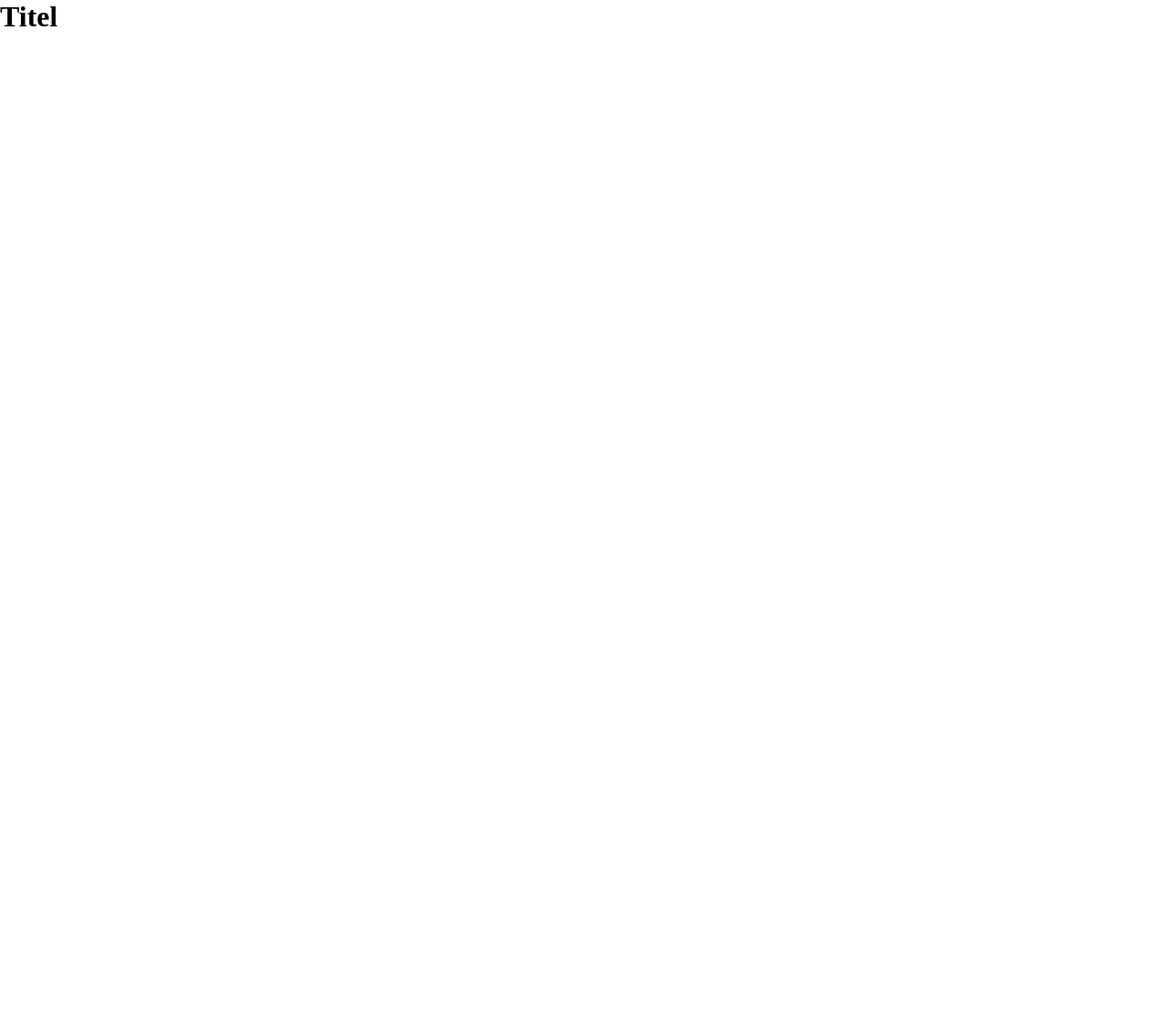
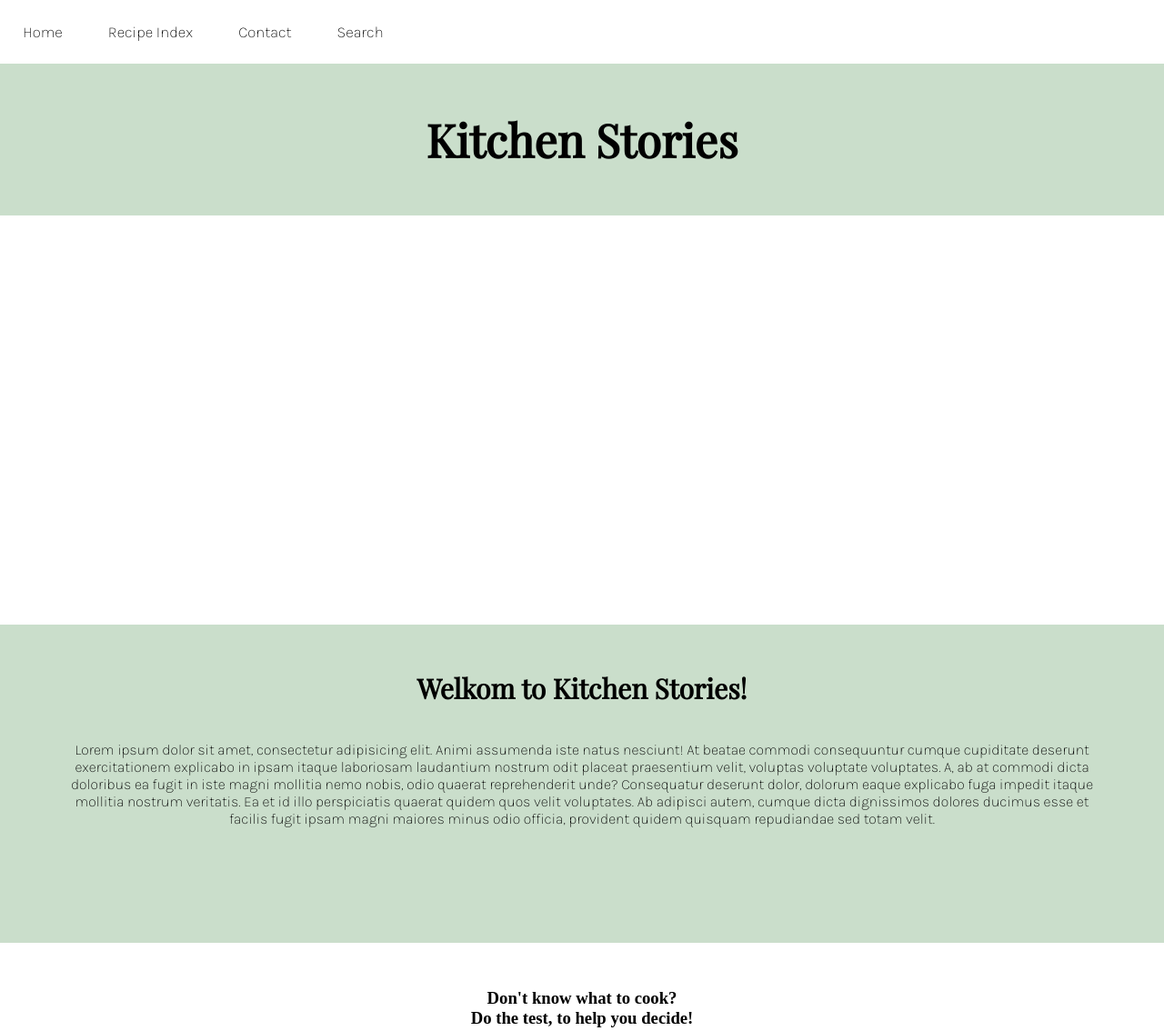
Before and after one commit to raemurk89/Cooking-Website, a plain HTML site: page HTML.html in a window 1280 px wide. Shown: the whole page at 91% size. Before the commit the page ends 800 px from the top, so only its background shows below. Drawn offline with nearby package versions, Linux system fonts and the light colour scheme.

Commit message:
updatenow

```diff
--- a/HTML.html
+++ b/HTML.html
@@ -3,11 +3,45 @@
 <head>
     <meta charset="UTF-8">
     <link rel="stylesheet" href="Styles.css">
-    <title>Title</title>
+    <title>Kitchen Stories</title>
 </head>
 <body>
+<!--Navigatiebalk met home, recipe index, contact en search button-->
+<ul id="navbar-top">
+    <li id="home">Home</li>
+    <li id="recipe-index">Recipe Index</li>
+    <li id="contact">Contact</li>
 
-<h1>Titel</h1>
+    <li id="search">Search</li>
+</ul>
+
+
+<!--Header met website name-->
+<h1 class="title-of-page">Kitchen Stories</h1>
+
+
+<!--Slideshow met recepten-->
+<div id="slideshow-container"></div>
+
+
+<!--Welkomst tekst op pagina-->
+<section id="welcome">
+<h3 id="welcome-header">Welkom to Kitchen Stories!</h3><br/>
+<p class="header-text">Lorem ipsum dolor sit amet, consectetur adipisicing elit. Animi assumenda iste natus nesciunt! At beatae commodi
+    consequuntur cumque cupiditate deserunt exercitationem explicabo in ipsam itaque laboriosam laudantium nostrum odit
+    placeat praesentium velit, voluptas voluptate voluptates. A, ab at commodi dicta doloribus ea fugit in iste magni
+    mollitia nemo nobis, odio quaerat reprehenderit unde? Consequatur deserunt dolor, dolorum eaque explicabo fuga
+    impedit itaque mollitia nostrum veritatis. Ea et id illo perspiciatis quaerat quidem quos velit voluptates. Ab
+    adipisci autem, cumque dicta dignissimos dolores ducimus esse et facilis fugit ipsam magni maiores minus odio
+    officia, provident quidem quisquam repudiandae sed totam velit.</p>
+</section>
+
+
+<!--Quiz gedeelte-->
+<section id="quiz">
+    <h3 id="quiz-header">Don't know what to cook?<br/> Do the test, to help you decide!</h3>
+</section>
+
 
 <script src="Main.js"></script>
 </body>
--- a/Styles.css
+++ b/Styles.css
@@ -1,5 +1,82 @@
+@import url('https://fonts.googleapis.com/css2?family=Karla:wght@200&display=swap');
+@import url('https://fonts.googleapis.com/css2?family=Playfair+Display&display=swap');
+
+
 * {
     margin: 0;
     padding: 0;
     box-sizing: border-box;
 }
+
+body {
+    background-color: #cadecb;
+}
+
+
+/* Navigatiebalk bovenaan pagina */
+
+#navbar-top {
+    display: flex;
+    flex-direction: row;
+    justify-content: left;
+    font-family: 'Karla', sans-serif;
+    font-size: 17px;
+    background-color: white;
+    height: 70px;
+    color: black;
+    list-style-type: none;
+}
+
+li {
+    margin: 25px;
+}
+
+
+/* Header met website naam */
+
+.title-of-page {
+    font-family: 'Playfair Display', serif;
+    font-size: 50px;
+    text-align: center;
+    margin: 50px;
+}
+
+/* Slideshow met afbeeldingen van 3 recepten en info tekst */
+
+#slideshow-container {
+    background-color: white;
+    height: 450px;
+}
+
+
+/* Welkomst tekst op pagina */
+
+#welcome {
+    margin-top: 50px;
+    text-align: center;
+    height: 300px;
+}
+
+#welcome-header {
+    font-family: 'Playfair Display', serif;
+    font-size: 30px;
+}
+
+.header-text {
+    font-family: 'Karla', sans-serif;
+    text-align: center;
+    padding: 20px 60px 0px 60px;
+
+}
+
+/* Quiz gedeelte */
+
+#quiz {
+    height: 500px;
+    background-color: white;
+}
+
+#quiz-header {
+    text-align: center;
+    padding-top: 50px;
+}
```
